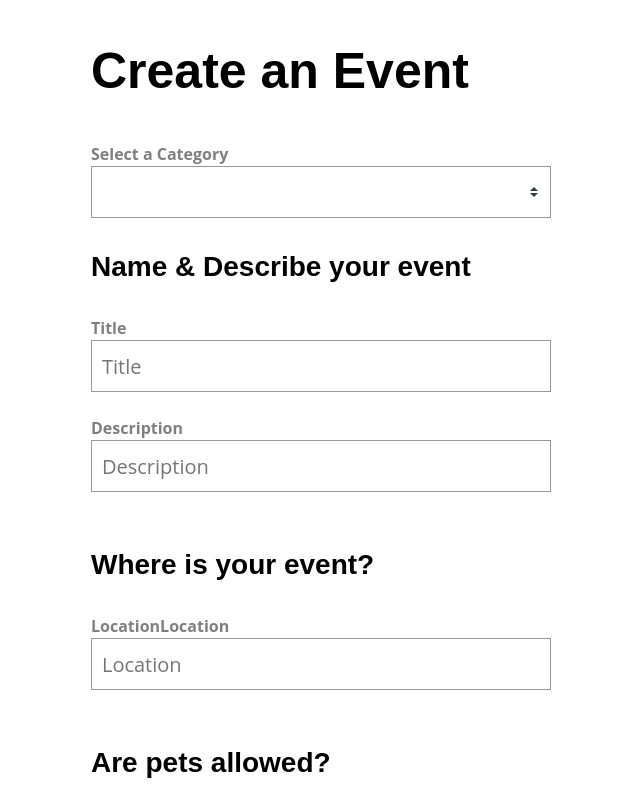
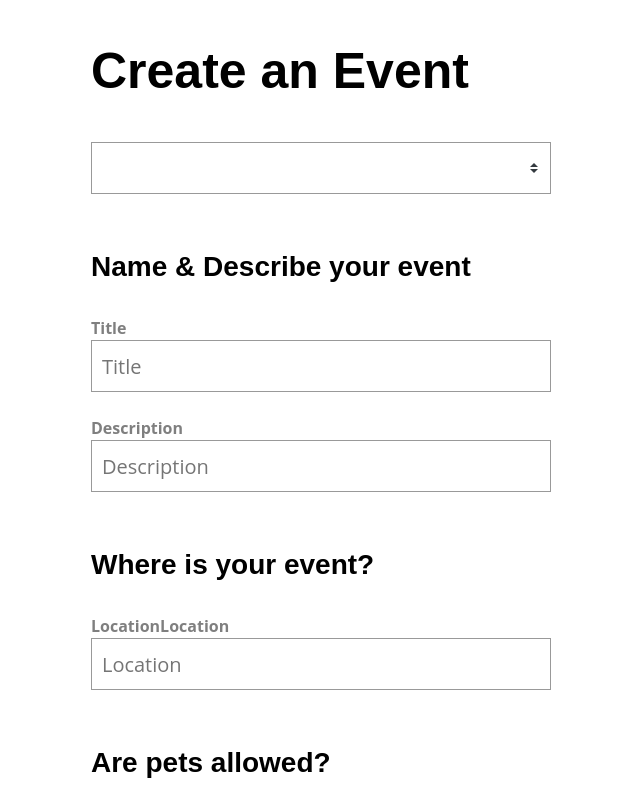
Before and after one commit to carvelsaputra/form-vue-3, a Vue app: page / in a window 1280 px wide. Shown: the top 800 px of the page, without its empty margins (339-979 px from the left). Built offline with nearby package versions, Linux system fonts and the light colour scheme.

Commit message:
make base select component

```diff
--- /dev/null
+++ b/src/components/BaseSelect.vue
@@ -0,0 +1,34 @@
+<template>
+     <label :v-text="label ? label : '' "/>
+     <!-- event is to notify the value if any changes -->
+      <select :value="modelValue" class="field" v-bind="{...$attrs,onChange:(event) => $emit('update:modelValue',event.target.value) }">
+        <option
+          v-for="option in options"
+          :value="option"
+          :key="option"
+          :selected="option == modelValue"
+          v-text="option"
+        />
+      </select>
+</template>
+<script>
+export default {
+    props:{
+        label:{
+            type:String,
+            default:""
+        },
+        modelValue:{
+            type: [String, Number],
+            default: ""
+        },
+        options:{
+            type: Array,
+            required: true
+        }
+    },
+    methods:{
+
+    }
+}
+</script>
--- a/src/views/SimpleForm.vue
+++ b/src/views/SimpleForm.vue
@@ -2,16 +2,7 @@
   <div>
     <h1>Create an Event</h1>
     <form >
-      <label for="category">Select a Category</label>
-      <select v-model="event.category">
-        <option
-          v-for="option in categories"
-          :value="option"
-          :key="option"
-          :selected="option == event.category"
-          v-text="option"
-        />
-      </select>
+     <BaseSelect label="Select a Category " :options="categories" v-model="event.category"/>
       <h3>Name & Describe your event</h3>
       <BaseInput v-model="event.title" label="Title" type="text" />
       <BaseInput v-model="event.description" label="Description" type="text" />
@@ -43,8 +34,10 @@
 </template>
 <script>
 import BaseInput from "../components/BaseInput.vue";
+import BaseSelect from "../components/BaseSelect.vue"
 export default {
   components: {
+    BaseSelect,
     BaseInput,
   },
   data() {
```
